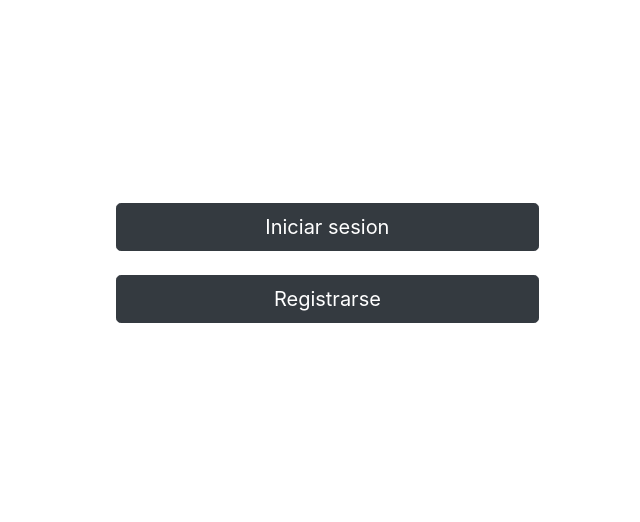
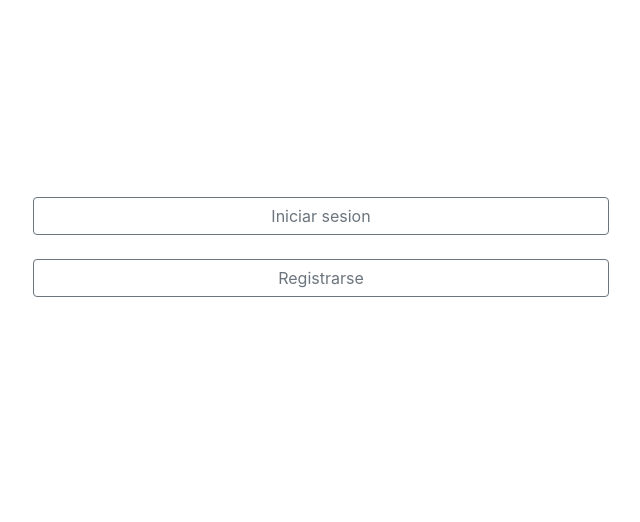
Before and after one commit to jagolu/fp_symf, a Symfony app: template mainPage/templates/login/welcomePage.html.twig in a window 1280 px wide. Shown: the top 522 px of the page, without its empty margins (319-959 px from the left). After the commit the page ends 297 px from the top, so only its background shows below. Run offline with Twig, Linux system fonts and the light colour scheme; the template is opened without the code that fills it, so the values that code supplies are empty; some libraries are stand-ins or nearby versions.

Commit message:
complete bootstrap layout

```diff
--- a/mainPage/public/css/welcomePage.css
+++ b/mainPage/public/css/welcomePage.css
@@ -1,28 +1,19 @@
 body{
     background-color: #EEE;
-}
-#buttons, #loginDiv, #checkInDiv{
-    margin-left: 34%;
+    padding-right:5%;
+    padding-left: 5%;
 }
 #buttons{
-    margin-top: 14%;
-}
-.initialButton, .logIn, .checkIn{
-    width: 50%;
+    padding-top:15%;
+    display: block;
 }
 #loginDiv{
-    margin-top: 15.3%;
+    padding-top:16.4%;
+    display:none;
+    visibility: hidden;
 }
 #checkInDiv{
-    margin-top: -6%;
+    padding-top:16.3%;
+    display:none;
+    visibility: hidden;
 }
-input::placeholder{
-    color: white;
-}
-#radioButtonRoom, #radioButtonRoomExistingRoom, #radioButtonRoomNewRoom{
-    width:50%;
-}
-.send{
-    width: 13%;
-    margin-left: 18.3%;
-}
--- a/mainPage/templates/base.html.twig
+++ b/mainPage/templates/base.html.twig
@@ -3,6 +3,7 @@
     <head>
         <meta charset="UTF-8">
         <title>{% block title %}Welcome!{% endblock %}</title>
+        <meta name="viewport" content="width=device-width, initial-scale=1">
         {% block stylesheets %}
             <link rel="stylesheet" href="{{asset('./css/welcomePage.css')}}"/>
             <link rel="stylesheet" href="{{asset('./css/bootstrap.css')}}"/>
--- a/mainPage/templates/login/welcomePage.html.twig
+++ b/mainPage/templates/login/welcomePage.html.twig
@@ -1,46 +1,46 @@
 {% extends "base.html.twig" %}
 
 {% block body %}
-    <div id="buttons">
+    <center id="buttons">
         </br>
-        <button id="loginButton" class="btn btn-dark btn-lg initialButton">Iniciar sesion</button>
+        <button id="loginButton" class="col-md-6 btn btn-outline-secondary">Iniciar sesion</button>
         </br></br>
-        <button id="checkInButton" class="btn btn-dark  btn-lg initialButton">Registrarse</button>
-    </div>
-    <div id="loginDiv" style="visibility: hidden">
+        <button id="checkInButton" class="col-md-6 btn btn-outline-secondary">Registrarse</button>
+    </center>
+    <center id="loginDiv">
         <form action="{{ path('login_check') }}" method="post" onsubmit="return validateLogIn()">
-            <input id="logInEmail" type="text" name="email" class="btn btn-dark btn-lg logIn" placeholder="Escribe aquí tu email" maxlength="50">
+            <input id="logInEmail" type="text" name="email" class="col-md-6 btn btn-outline-secondary" placeholder="Email" maxlength="50">
             </br></br>
-            <input id="logInPassword" type="password" name="password" class="btn btn-dark btn-lg logIn" placeholder="Escribe aquí tu contraseña" maxlength="20">
+            <input id="logInPassword" type="password" name="password" class="col-md-6 btn btn-outline-secondary" placeholder="Contraseña" maxlength="20">
             </br></br>
-            <input type="submit" class="btn btn-secondary btn-lg send" value="Entrar">
+            <input type="submit" class="col-md-6 btn btn-outline-secondary" value="Entrar">
         </form>
-    </div>
-    <div id="checkInDiv" style="visibility: hidden" >
+    </center>
+    <center id="checkInDiv">
         <form action="{{ path('checkBeforeRoom',{'where': 'existingRoom'}) }}" method="post" id="checkInForm" onsubmit="return validateCheckIn()">
-            <input id="checkInEmail" type="text" name="email" class="btn btn-dark btn-lg checkIn" placeholder="Escribe aquí tu email" maxlength="50">
+            <input id="checkInEmail" type="text" name="email" class="col-md-6 btn btn-outline-secondary" placeholder="Email" maxlength="50">
             </br></br>
-            <input id="checkInNickname" type="text" name="nickname" class="btn btn-dark btn-lg  checkIn" placeholder="Escribe aqui tu nombre de usuario" maxlength="20">
+            <input id="checkInNickname" type="text" name="nickname" class="col-md-6 btn btn-outline-secondary" placeholder="Nombre de usuario" maxlength="20">
             </br></br>
-            <input id="checkInPassword" type="password" name="password" class="btn btn-dark btn-lg  checkIn" placeholder="Escribe aquí tu contraseña" maxlength="20">
+            <input id="checkInPassword" type="password" name="password" class="col-md-6 btn btn-outline-secondary" placeholder="Contraseña" maxlength="20">
             </br></br>
-            <input id="checkInRepeatPassword" type="password" name="repeatPassword" class="btn btn-dark btn-lg  checkIn" placeholder="Repite la contraseña" maxlength="20">
+            <input id="checkInRepeatPassword" type="password" name="repeatPassword" class="col-md-6 btn btn-outline-secondary" placeholder="Repite la contraseña" maxlength="20">
             </br></br>
-           <div id="radioButtonRoom" class="btn-group btn-group-toggle" data-toggle="buttons">
-                <label  id="radioButtonRoomExistingRoom" name="room" class="btn btn-dark btn-dark active">
+           <div id="radioButtonRoom" class="col-md-6  btn-group btn-group-toggle" data-toggle="buttons">
+                <label  id="radioButtonRoomExistingRoom" name="room" class="col-md-6  btn btn-outline-secondary active">
                     <input type="radio" name="room" autocomplete="off" checked>Sala existente
                 </label>
-                <label id="radioButtonRoomNewRoom" name="room" class="btn btn-dark btn-dark">
+                <label id="radioButtonRoomNewRoom" name="room" class="col-md-6  btn btn-outline-secondary">
                     <input type="radio" name="room" autocomplete="off">Nueva sala
                 </label>
             </div>
             </br></br>
-            <div id="behindSubmit" class="btn-group" data-toggle="buttons">
-                <button class="btn btn-secondary btn-lg ">Atras</button>
-                <button type="submit" class="btn btn-secondary btn-lg send">Registrarse</button>
+            <div id="behindSubmit" class="col-md-6  btn-group" data-toggle="buttons">
+                <button class="col-md-6  btn btn-outline-secondary">Atras</button>
+                <button type="submit" class="col-md-6  btn btn-outline-secondary">Registrarse</button>
             </div>
         </form>
-    </div>
+    </center>
 
 {% endblock %}
 {% block javascripts %}
@@ -50,33 +50,37 @@
             //Mostrar formLogin
             $("#loginButton").click(function(){
                 document.getElementById("buttons").style.visibility = "hidden";
+                document.getElementById("buttons").style.display= "none";
                 setTimeout(function(){
                     $("#buttons").fadeOut();
                 },0);
                 setTimeout(function(){
                     $(".logIn").fadeIn(400);
                     document.getElementById("loginDiv").style.visibility = "visible";
+                    document.getElementById("loginDiv").style.display = "block";
                 }, 450);
             });
             //Mostrar formCheckIn
             $("#checkInButton").click(function(){
                 document.getElementById("buttons").style.visibility = "hidden";
+                document.getElementById("buttons").style.display = "none";
                 setTimeout(function(){
                    $("#buttons").fadeOut();
                 },0);
                 setTimeout(function(){
                     $(".checkIn").fadeIn(400);
                     document.getElementById("checkInDiv").style.visibility = "visible";
+                    document.getElementById("checkInDiv").style.display = "block";
                 }, 450);
             });
             $('#radioButtonRoomNewRoom').click(function(){
-                document.getElementById("radioButtonRoomExistingRoom").className ="btn btn-dark btn-dark";
-                document.getElementById("radioButtonRoomNewRoom").className ="btn btn-dark btn-dark active";
+                document.getElementById("radioButtonRoomExistingRoom").className ="col-md-6  btn btn-outline-secondary";
+                document.getElementById("radioButtonRoomNewRoom").className ="col-md-6  btn btn-outline-secondary active";
                 document.getElementById("checkInForm").action="{{ path('checkBeforeRoom',{'where': 'newRoom'}) }}";
             });
             $('#radioButtonRoomExistingRoom').click(function(){
-                document.getElementById("radioButtonRoomNewRoom").className ="btn btn-dark btn-dark";
-                document.getElementById("radioButtonRoomExistingRoom").className ="btn btn-dark btn-dark active";
+                document.getElementById("radioButtonRoomNewRoom").className ="col-md-6  btn btn-outline-secondary";
+                document.getElementById("radioButtonRoomExistingRoom").className ="col-md-6  btn btn-outline-secondary active";
                 document.getElementById("checkInForm").action="{{ path('checkBeforeRoom',{'where': 'existingRoom'}) }}";
             });
         });
@@ -144,7 +148,7 @@
             document.getElementById(id).placeholder=message;
         }
         function itsWell(id){
-            document.getElementById(id).style.backgroundColor="#343a40";
+            document.getElementById(id).style.className="col-md-6 btn btn-outline-secondary";
         }
         function distinctPassword(){
             pass1 = document.getElementById('checkInPassword').value;
```
